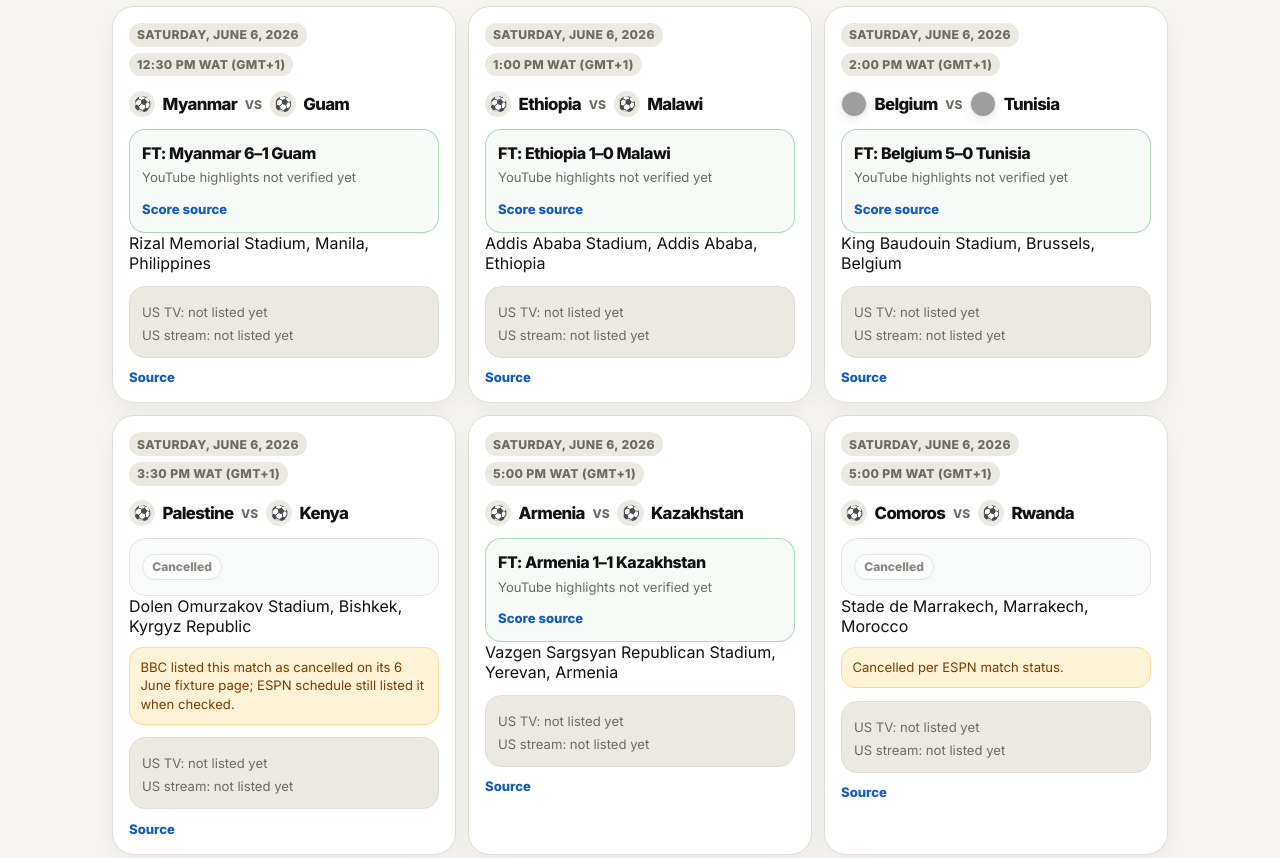
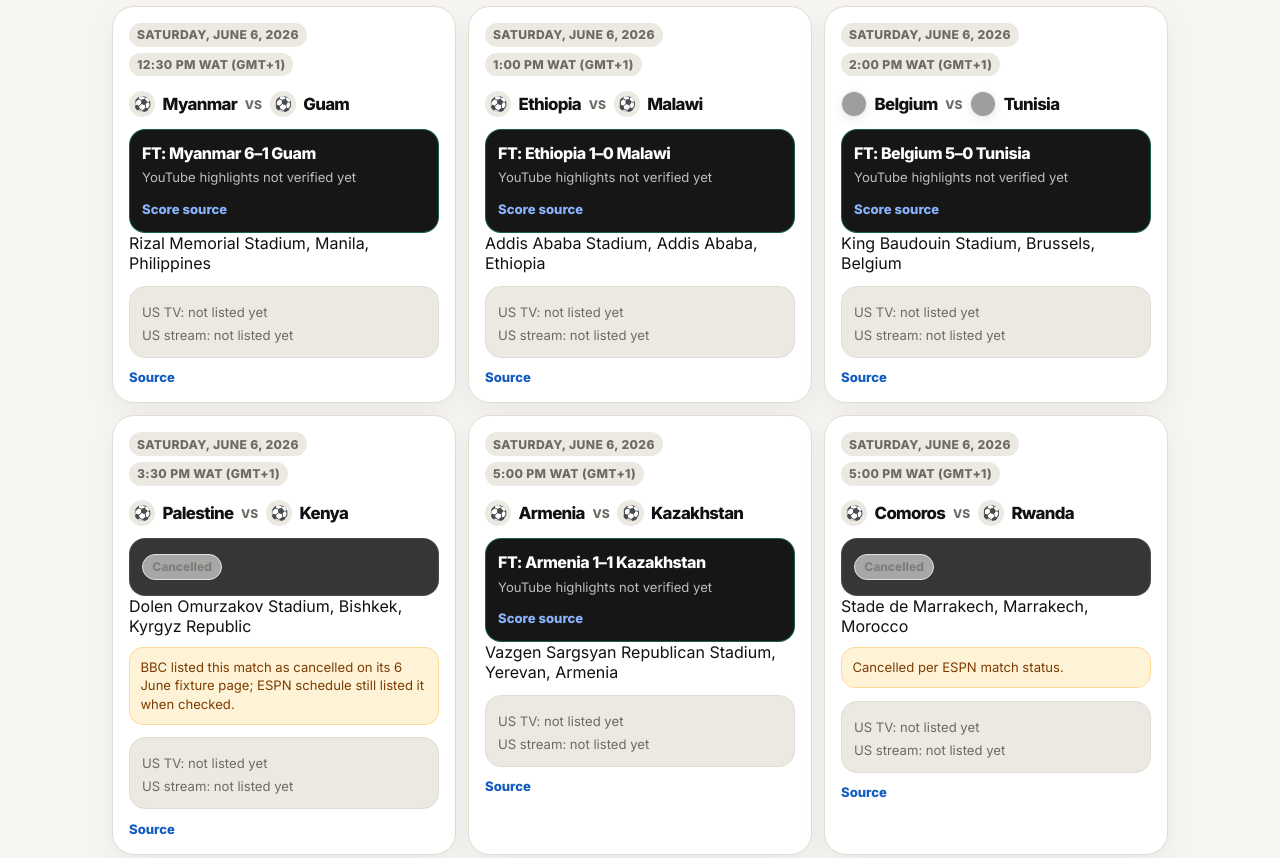
Before and after one commit to lakunle/worldcup-watch-dashboard, a website: page index.html in a window 1280 px wide. Shown: the part 780-1638 px from the top of the page. Drawn offline with Linux system fonts and the light colour scheme; grey boxes are pictures that could not be loaded.

Commit message:
fix: use dark friendly score panels

```diff
--- a/app.js
+++ b/app.js
@@ -1,8 +1,8 @@
 const [matches, unitedPlayers, teams, friendlies] = await Promise.all([
-  fetch('./data/matches.json?v=202606062237').then(r => r.json()),
-  fetch('./data/man-utd-players.json?v=202606062237').then(r => r.json()),
-  fetch('./data/teams.json?v=202606062237').then(r => r.json()),
-  fetch('./data/friendlies.json?v=202606062237').then(r => r.json()),
+  fetch('./data/matches.json?v=202606062241').then(r => r.json()),
+  fetch('./data/man-utd-players.json?v=202606062241').then(r => r.json()),
+  fetch('./data/teams.json?v=202606062241').then(r => r.json()),
+  fetch('./data/friendlies.json?v=202606062241').then(r => r.json()),
 ]);
 
 const state = {
--- a/index.html
+++ b/index.html
@@ -7,7 +7,7 @@
   <link rel="preconnect" href="https://fonts.googleapis.com">
   <link rel="preconnect" href="https://fonts.gstatic.com" crossorigin>
   <link href="https://fonts.googleapis.com/css2?family=Inter:wght@400;500;600;700;800&display=swap" rel="stylesheet">
-  <link rel="stylesheet" href="styles.css?v=202606062237" />
+  <link rel="stylesheet" href="styles.css?v=202606062241" />
 </head>
 <body>
   <header class="site-header">
@@ -131,6 +131,6 @@
     </article>
   </template>
 
-  <script src="app.js?v=202606062237" type="module"></script>
+  <script src="app.js?v=202606062241" type="module"></script>
 </body>
 </html>
--- a/styles.css
+++ b/styles.css
@@ -146,19 +146,18 @@ a { color: #135bbf; }
 .friendly-result {
   margin-top: .75rem;
   padding: .75rem;
-  border: 1px solid var(--line);
+  border: 1px solid rgba(255,255,255,.10);
   border-radius: 16px;
-  background: #f7fbf8;
-  color: var(--ink);
+  background: var(--hero-card);
+  color: var(--hero-card-text);
   line-height: 1.45;
 }
-.friendly-result .match-title { color: var(--ink); }
-.friendly-result .small { color: var(--muted); }
-.friendly-result.completed { border-color: rgba(22, 163, 74, .35); }
-.friendly-result.live { border-color: rgba(234, 88, 12, .4); background: rgba(234, 88, 12, .08); }
-.friendly-result.cancelled { opacity: .8; }
-[data-theme="dark"] .friendly-result { background: #151a16; color: var(--ink); }
-[data-theme="dark"] .friendly-result .match-title { color: var(--ink); }
+.friendly-result .match-title { color: var(--hero-card-text); }
+.friendly-result .small { color: rgba(255, 255, 255, .72); }
+.friendly-result a { color: #8ab4ff; }
+.friendly-result.completed { border-color: rgba(29, 191, 115, .45); }
+.friendly-result.live { border-color: rgba(255, 120, 79, .58); }
+.friendly-result.cancelled { opacity: .86; }
 .friendly-watch { margin-top: .8rem; padding: .75rem; border: 1px solid var(--line); border-radius: 16px; background: var(--soft); line-height: 1.45; }
 .notice { margin-top: .7rem; color: #7c3b00; background: #fff3d7; border: 1px solid #ffd893; border-radius: 14px; padding: .65rem; font-size: .82rem; line-height: 1.4; }
 [data-theme="dark"] .notice { color: #ffd893; background: rgba(255,216,147,.12); border-color: rgba(255,216,147,.28); }
```
Also changed, not shown: tests/dashboard.test.js (+5 -5 lines).
